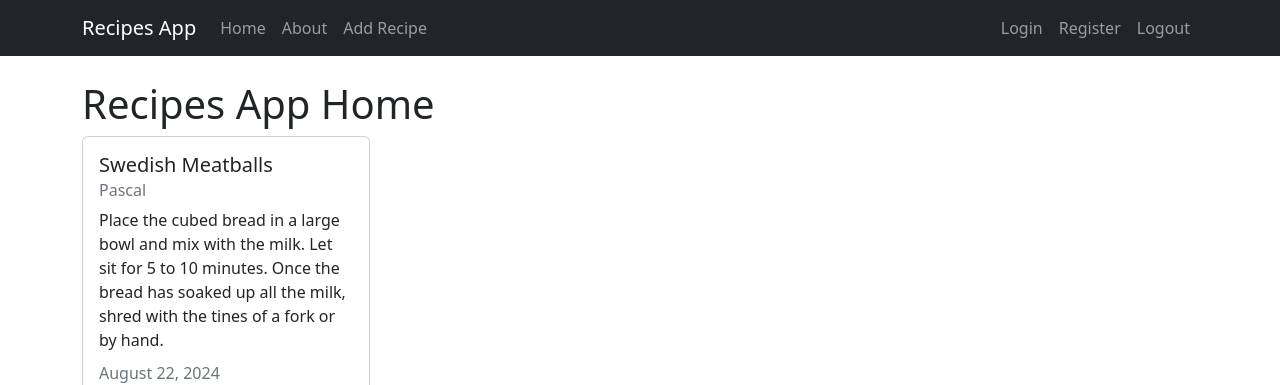
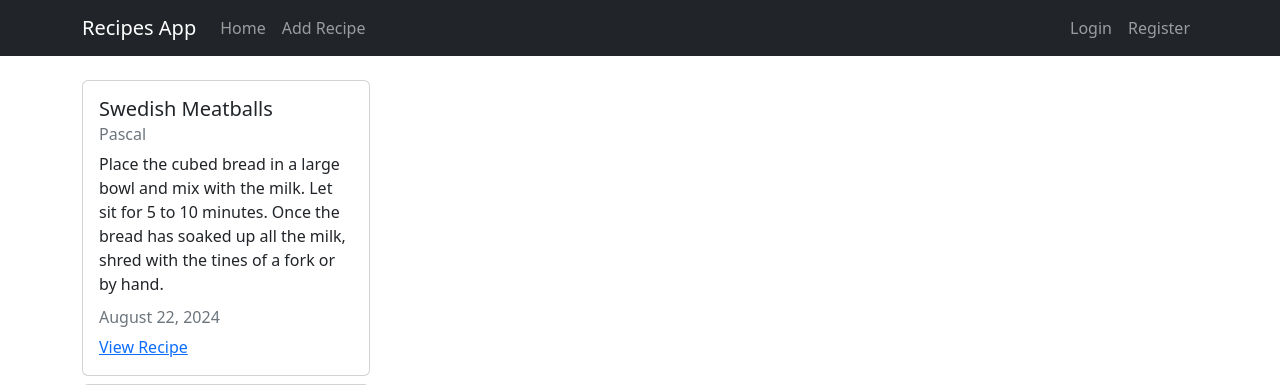
Before and after one commit to laminsaidy/awesome_recipes, a Django app: page / in a window 1280 px wide. Shown: the top 385 px of the page. Run offline with Django 5.2, Linux system fonts and the light colour scheme; data comes from the database, SQL or seed files in the repository; both versions use the stored data as it was after the commit.

Commit message:
Logout bug fix

```diff
--- a/recipes/templates/recipes/about.html
+++ /dev/null
@@ -1,5 +0,0 @@
-{% extends 'recipes/base.html' %}
-<!---->
-{% block content %}
-<h1>Recipes App About</h1>
-{% endblock content %}
--- a/recipes/templates/recipes/base.html
+++ b/recipes/templates/recipes/base.html
@@ -1,3 +1,4 @@
+{% load static %}
 <!DOCTYPE html>
 <html lang="en">
 
@@ -11,7 +12,7 @@
   {% endif %}
   <link href="https://cdn.jsdelivr.net/npm/bootstrap@5.2.3/dist/css/bootstrap.min.css" rel="stylesheet"
     integrity="sha384-rbsA2VBKQhggwzxH7pPCaAqO46MgnOM80zW1RWuH61DGLwZJEdK2Kadq2F9CUG65" crossorigin="anonymous" />
-
+  <link rel="stylesheet" href="{% static '/css/base.css' %}">
 </head>
 
 <body>
@@ -28,21 +29,16 @@
             <a class="nav-link" aria-current="page" href="{% url 'recipes-home' %}">Home</a>
           </li>
           <li class="nav-item">
-            <a class="nav-link" href="{% url 'recipes-about' %}">About</a>
-          </li>
-          <li class="nav-item">
             <a class="nav-link" href="{% url 'recipes-create' %}">Add Recipe</a>
           </li>
         </ul>
       </div>
       <div class="navbar-nav">
         {% if user.is_authenticated %}
-        <a class="nav-item nav-link" href="{% url 'logout' %}" method="post">Logout</a>
-        <a class="nav-item nav-link" href="{% url 'user-profile' %}">My Profile</a>
+         <a class="nav-item nav-link" href="{% url 'user-profile' %}">My Profile</a>
         {% else %}
         <a class="nav-item nav-link" href="{% url 'user-login' %}">Login</a>
         <a class="nav-item nav-link" href="{% url 'user-register' %}">Register</a>
-        <a class="nav-item nav-link" href="{% url 'logout' %}">Logout</a>
 
         {% endif %}
       </div>
@@ -60,6 +56,7 @@
   <script src="https://cdn.jsdelivr.net/npm/bootstrap@5.2.3/dist/js/bootstrap.min.js"
     integrity="sha384-cuYeSxntonz0PPNlHhBs68uyIAVpIIOZZ5JqeqvYYIcEL727kskC66kF92t6Xl2V"
     crossorigin="anonymous"></script>
+
 </body>
 
 </html>
--- a/recipes/templates/recipes/home.html
+++ b/recipes/templates/recipes/home.html
@@ -1,7 +1,7 @@
 {% extends 'recipes/base.html' %}
 <!---->
 {% block content %}
-<h1>Recipes App Home</h1>
+
 {% if user.is_authenticated %}
 <form action="{% url 'logout' %}" method="post">
   {% csrf_token %}
```
Also changed, not shown: db.sqlite3.
